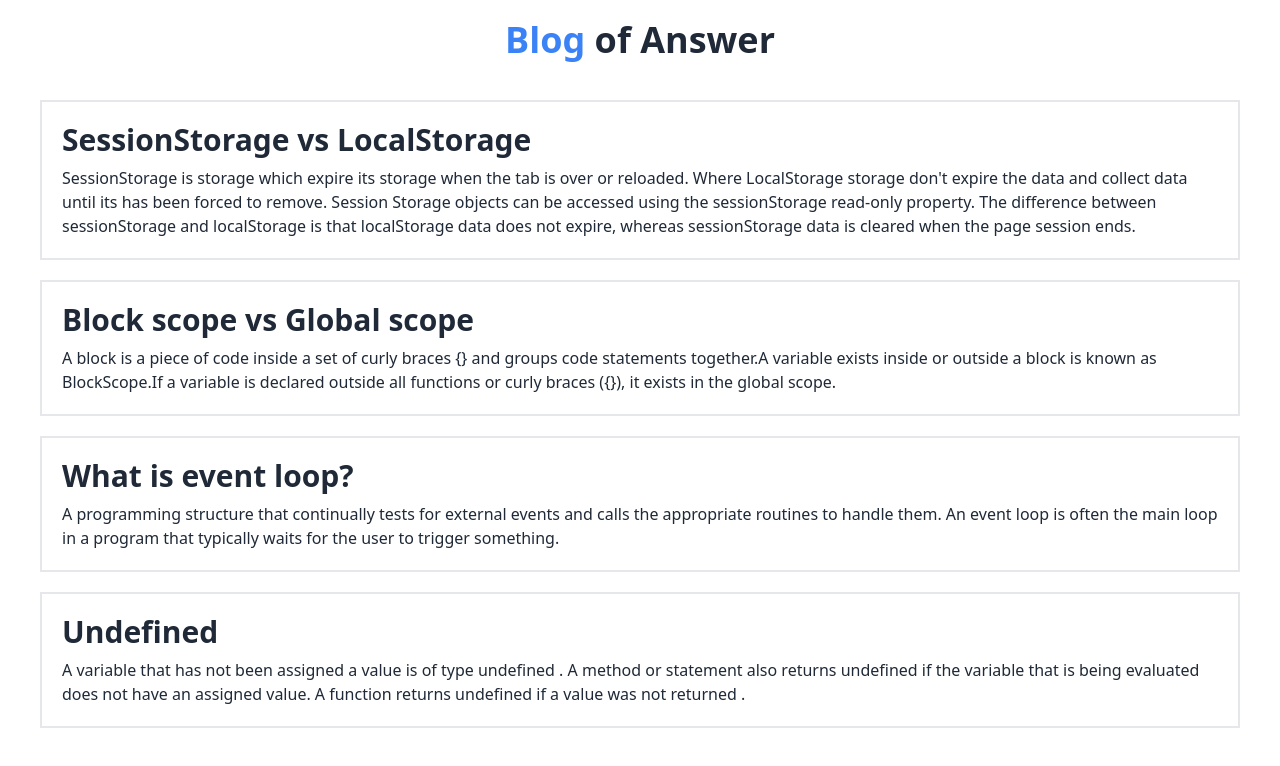
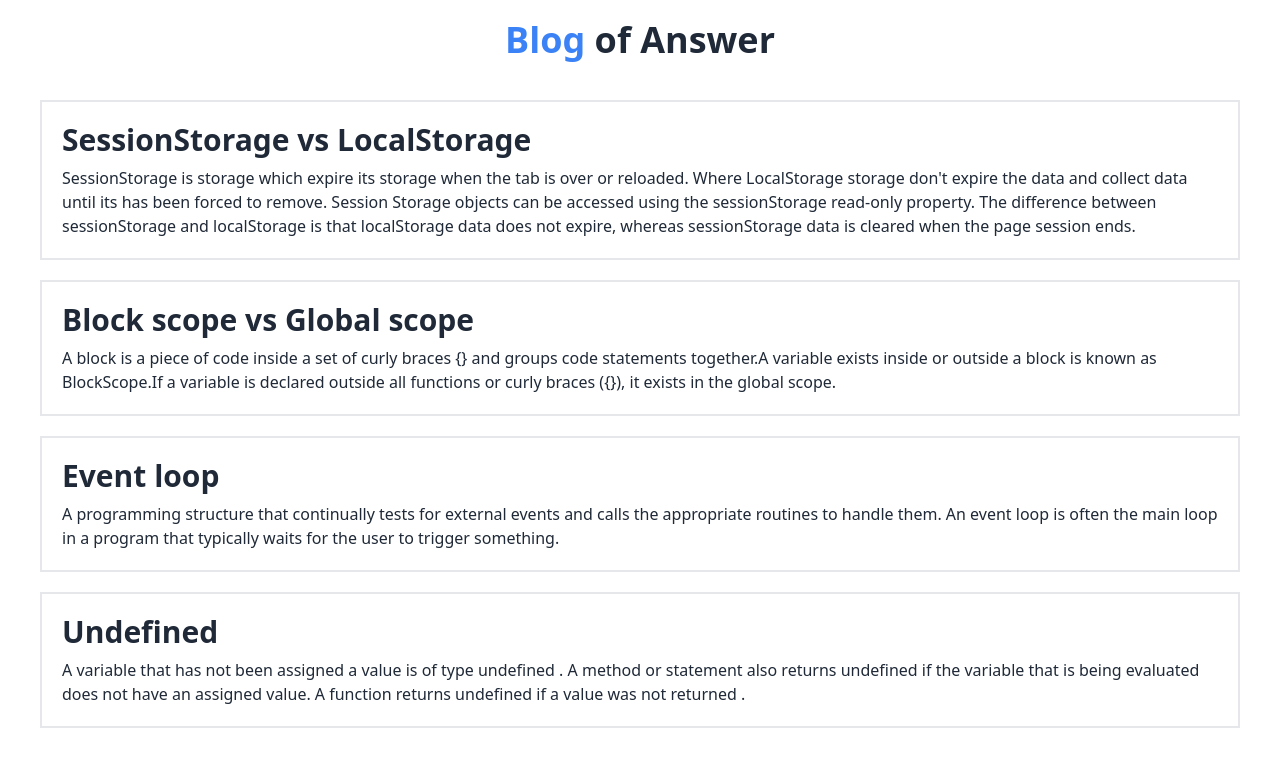
Before and after one commit to Soliman-soad/monster-site-debug, a plain HTML site: page blog.html in a window 1280 px wide. Drawn offline with nearby package versions, Linux system fonts and the light colour scheme.

```diff
--- a/blog.html
+++ b/blog.html
@@ -39,7 +39,7 @@
         </p>
       </div>
       <div class="p-5 border-2 m-5">
-        <h3 class="text-3xl font-bold mb-2">What is event loop?</h3>
+        <h3 class="text-3xl font-bold mb-2">Event loop</h3>
         <p>
           A programming structure that continually tests for external events and
           calls the appropriate routines to handle them. An event loop is often
```
